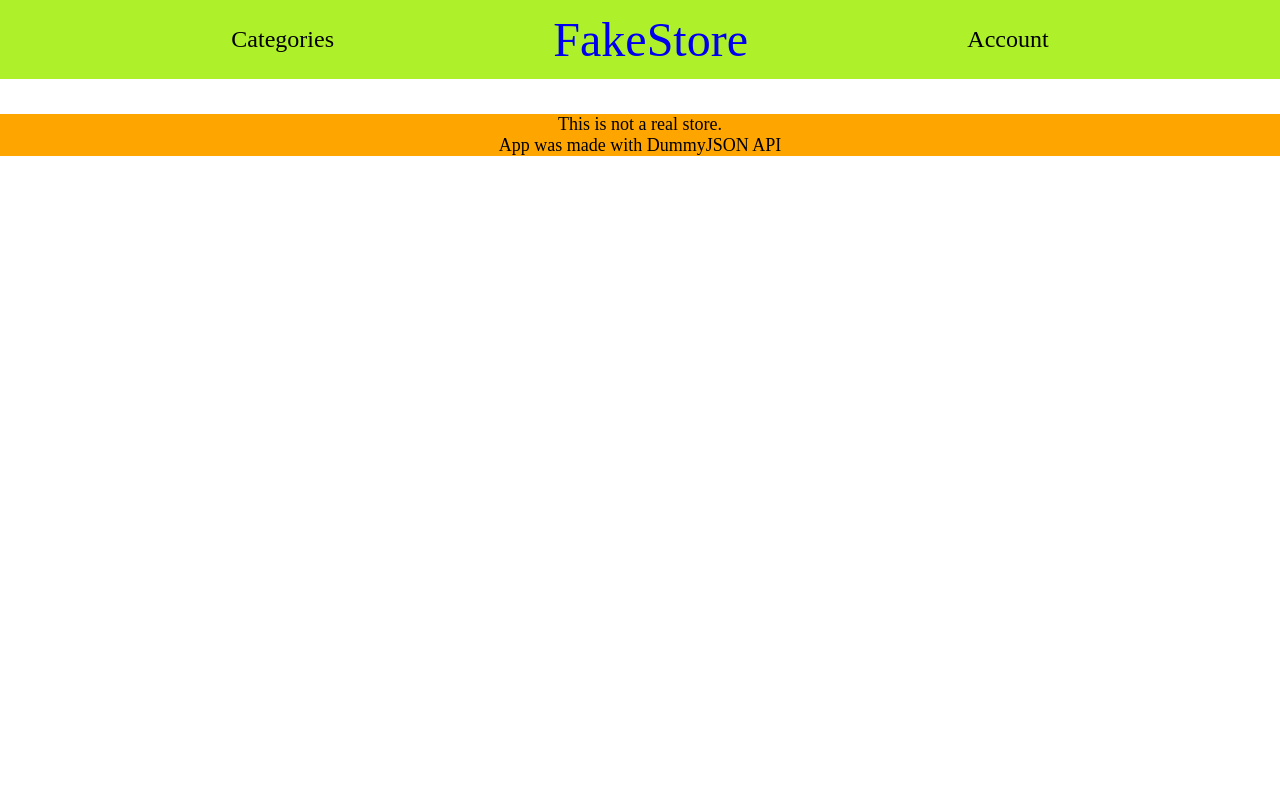
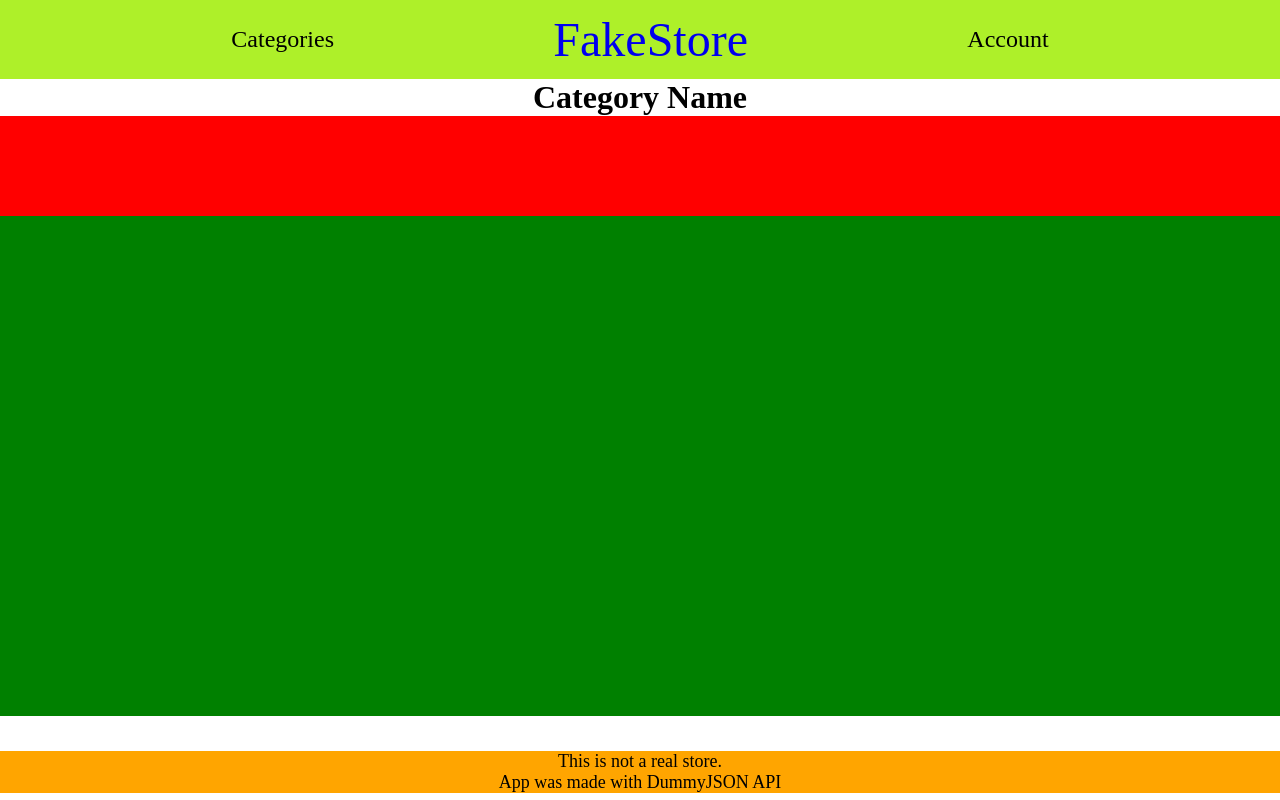
Before and after one commit to RaghRoog/fake-store, a React (Create React App) app: page /categories/fragrances in a window 1280 px wide. Built offline with nearby package versions, Linux system fonts and the light colour scheme.

Commit message:
basic category page layout

```diff
--- a/src/components/CategoryPage.js
+++ b/src/components/CategoryPage.js
@@ -5,7 +5,9 @@ export default function CategoryPage() {
 
     return(
         <div className="category-page">
-
+            <h1 className="cat-name">Category Name</h1>
+            <div className="filters-container"></div>
+            <div className="products-container"></div>
         </div>
     )
 }
--- a/src/styles/categoryPage.scss
+++ b/src/styles/categoryPage.scss
@@ -0,0 +1,18 @@
+.category-page{
+    display: flex;
+    flex-direction: column;
+    align-items: center;
+    .cat-name{
+
+    }
+    .filters-container{
+        width: 100%;
+        height: 100px;
+        background-color: red;
+    }
+    .products-container{
+        width: 100%;
+        height: 500px;
+        background-color: green;
+    }
+}
```
